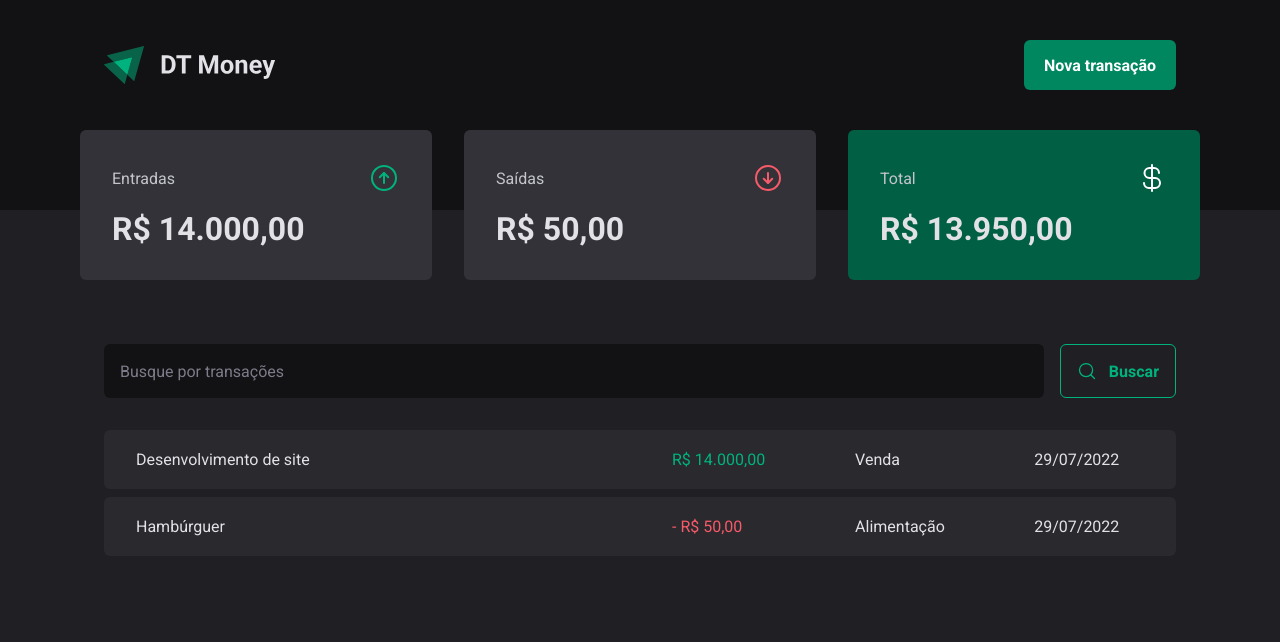
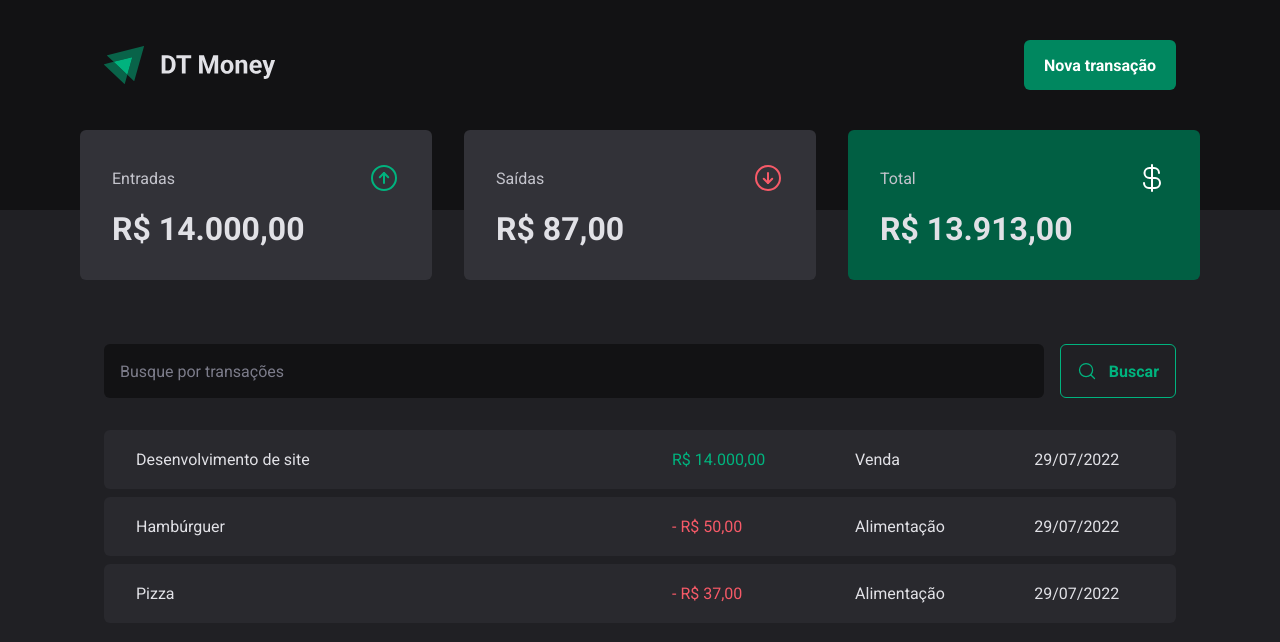
Before and after one commit to luizfvital/dt-money, a React (Vite) app: page / in a window 1280 px wide. Shown: the top 642 px of the page. Built offline with nearby package versions, Linux system fonts and the light colour scheme; data requests are answered from the project's data file.

Commit message:
feat: add axios and fetchTransactions function

```diff
--- a/package.json
+++ b/package.json
@@ -14,6 +14,7 @@
     "@hookform/resolvers": "^3.3.1",
     "@radix-ui/react-dialog": "^1.0.4",
     "@radix-ui/react-radio-group": "^1.1.3",
+    "axios": "^1.5.0",
     "phosphor-react": "^1.4.1",
     "react": "^18.2.0",
     "react-dom": "^18.2.0",
--- a/server.json
+++ b/server.json
@@ -15,6 +15,14 @@
       "category": "Alimentação",
       "price": 50,
       "createdAt": "2022-07-29T19:30:44.505Z"
+    },
+    {
+      "id": 3,
+      "description": "Pizza",
+      "type": "outcome",
+      "category": "Alimentação",
+      "price": 37,
+      "createdAt": "2022-07-29T19:30:44.505Z"
     }
   ]
 }
--- a/src/contexts/TransactionsContext.tsx
+++ b/src/contexts/TransactionsContext.tsx
@@ -1,4 +1,5 @@
 import { createContext, useEffect, useState } from 'react';
+import { api } from '../lib/api';
 
 interface Transaction {
   id: number;
@@ -11,6 +12,7 @@ interface Transaction {
 
 interface TransactionsContextType {
   transactions: Transaction[]
+  fetchTransactions(query?: string): void
 }
 
 interface TransactionsContextProps {
@@ -22,13 +24,22 @@ export const TransactionsContext = createContext({} as TransactionsContextType)
 export function TransactionsProvider({children}: TransactionsContextProps) {
   const [transactions, setTransactions] = useState<Transaction[]>([]);
 
+  async function fetchTransactions(query?: string) {
+    const response = await api.get('transactions', {
+      params: {
+        q: query
+      }
+    })
+
+    setTransactions(response.data)
+  }
+
   useEffect(() => {
-    fetch('http://localhost:3333/transactions')
-      .then(response => response.json())
-      .then(data => setTransactions(data))
+    fetchTransactions()
   }, [])
+
   return (
-    <TransactionsContext.Provider value={{transactions}}>
+    <TransactionsContext.Provider value={{transactions, fetchTransactions}}>
       {children}
     </TransactionsContext.Provider>
   )
--- /dev/null
+++ b/src/lib/api.ts
@@ -0,0 +1,5 @@
+import axios from 'axios'
+
+export const api = axios.create({
+  baseURL: 'http://localhost:3333',
+})
--- a/src/pages/Transactions/components/SearchForm/index.tsx
+++ b/src/pages/Transactions/components/SearchForm/index.tsx
@@ -3,6 +3,8 @@ import { SearchFormContainer } from "./styles";
 import {useForm} from 'react-hook-form'
 import * as z from 'zod'
 import {zodResolver} from '@hookform/resolvers/zod'
+import { useContext } from 'react';
+import { TransactionsContext } from '../../../../contexts/TransactionsContext';
 
 const searchFormSchema = z.object({
   query: z.string(),
@@ -15,10 +17,12 @@ export function SearchForm() {
     resolver: zodResolver(searchFormSchema)
   })
 
-  async function handleSearchTransactions(data: SearchFormInputs) {
+  const {fetchTransactions} = useContext(TransactionsContext)
+
+  async function handleSearchTransactions({query}: SearchFormInputs) {
     await new Promise(resolve => setTimeout(resolve, 2000))
 
-    console.log(data)
+    fetchTransactions(query)
   }
 
   return (
```
Also changed, not shown: 1 other file (tests, documents, lock files or other folders).
